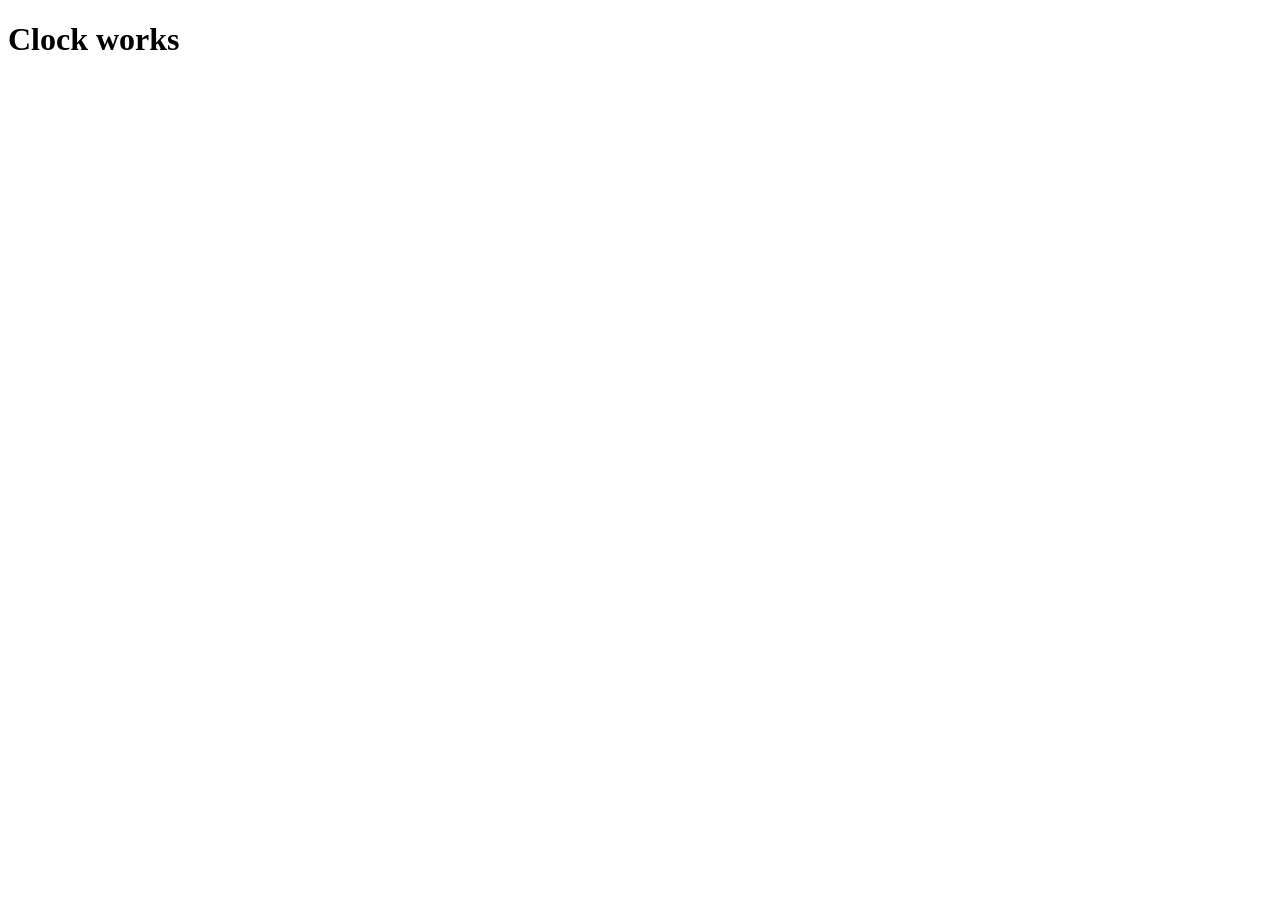
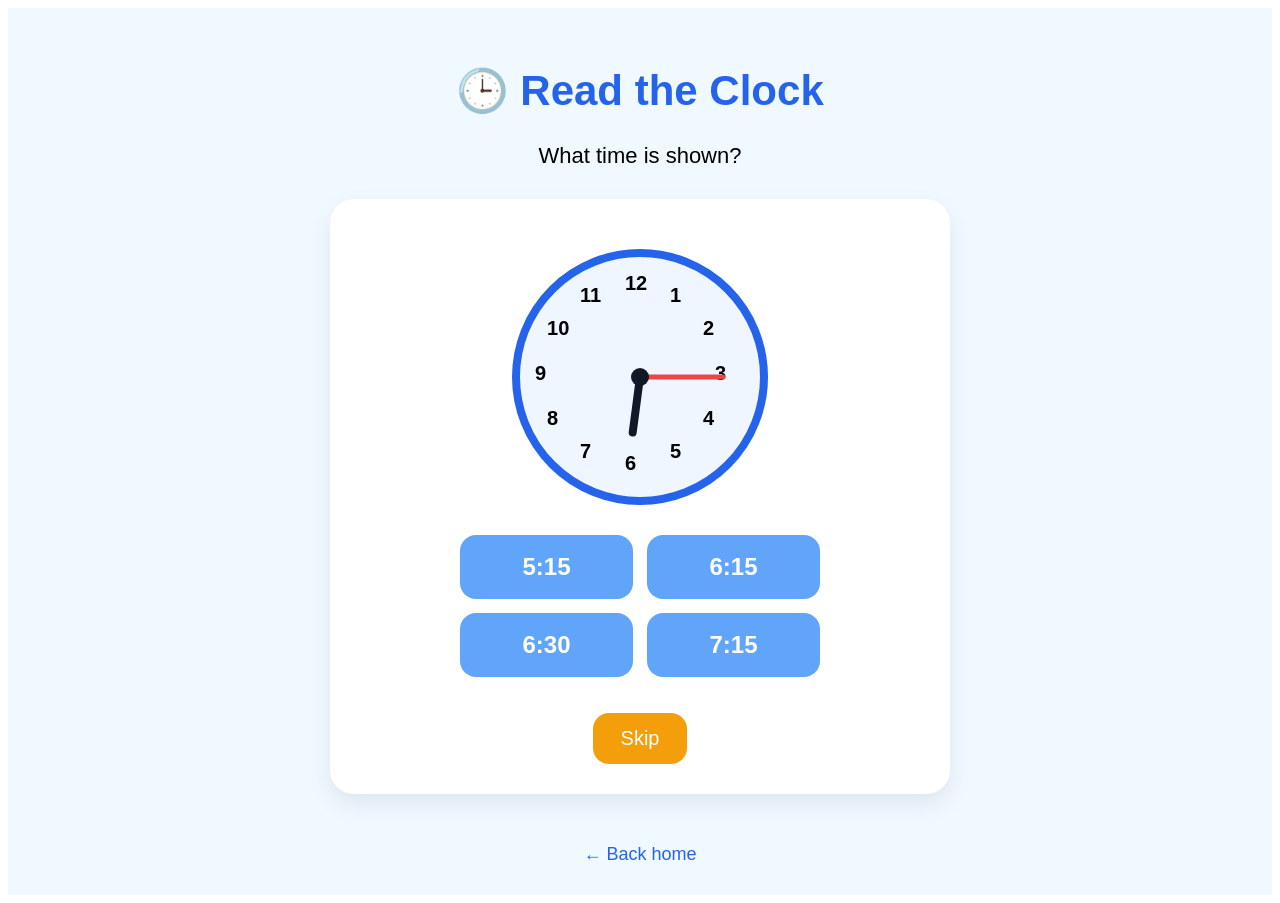
Before and after one commit to ossthun/kids, a Next.js app: page /clock in a window 1280 px wide. Before the commit the page ends 800 px from the top, so only its background shows below. Built offline with nearby package versions, Linux system fonts and the light colour scheme.

Commit message:
Implement interactive clock with random time questions

```diff
--- a/pages/clock.js
+++ b/pages/clock.js
@@ -1,5 +1,232 @@
+import { useEffect, useState } from "react";
+import { getLanguage, translations } from "../translations";
+
+function randomHour() {
+  return Math.floor(Math.random() * 12) + 1;
+}
+
+function randomMinute() {
+  const options = [0, 15, 30, 45];
+  return options[Math.floor(Math.random() * options.length)];
+}
+
+function formatTime(hour, minute) {
+  return `${hour}:${minute.toString().padStart(2, "0")}`;
+}
+
 export default function ClockPage() {
+  const [language, setLanguage] = useState("en");
+  const [hour, setHour] = useState(randomHour());
+  const [minute, setMinute] = useState(randomMinute());
+  const [message, setMessage] = useState("");
 
+  useEffect(() => {
+    setLanguage(getLanguage());
+  }, []);
 
-  return <h1>Clock works</h1>;
+  const t = translations[language];
+
+  const hourAngle = ((hour % 12) + minute / 60) * 30;
+  const minuteAngle = minute * 6;
+
+  const correctAnswer = formatTime(hour, minute);
+
+  const wrongAnswers = [
+    formatTime(hour === 12 ? 1 : hour + 1, minute),
+    formatTime(hour, minute === 45 ? 0 : minute + 15),
+    formatTime(hour === 1 ? 12 : hour - 1, minute)
+  ];
+
+  const answers = [correctAnswer, ...wrongAnswers].sort();
+
+  const nextQuestion = () => {
+    setHour(randomHour());
+    setMinute(randomMinute());
+    setMessage("");
+  };
+
+  const checkAnswer = (answer) => {
+    if (answer === correctAnswer) {
+      setMessage(t.correct);
+      setTimeout(nextQuestion, 700);
+    } else {
+      setMessage(t.tryAgain);
+    }
+  };
+
+  return (
+    <main style={styles.page}>
+      <h1 style={styles.title}>{t.clockTitle}</h1>
+
+      <p style={styles.subtitle}>{t.clockSubtitle}</p>
+
+      <div style={styles.card}>
+        <div style={styles.clock}>
+          {[...Array(12)].map((_, i) => {
+            const number = i === 0 ? 12 : i;
+            const angle = i * 30;
+
+            return (
+              <span
+                key={number}
+                style={{
+                  ...styles.number,
+                  transform: `rotate(${angle}deg) translate(0, -90px) rotate(-${angle}deg)`
+                }}
+              >
+                {number}
+              </span>
+            );
+          })}
+
+          <div
+            style={{
+              ...styles.hourHand,
+              transform: `rotate(${hourAngle}deg)`
+            }}
+          />
+
+          <div
+            style={{
+              ...styles.minuteHand,
+              transform: `rotate(${minuteAngle}deg)`
+            }}
+          />
+
+          <div style={styles.centerDot} />
+        </div>
+
+        <div style={styles.answers}>
+          {answers.map((answer) => (
+            <button
+              key={answer}
+              onClick={() => checkAnswer(answer)}
+              style={styles.answerButton}
+            >
+              {answer}
+            </button>
+          ))}
+        </div>
+
+        <p style={styles.message}>{message}</p>
+
+        <button onClick={nextQuestion} style={styles.skipButton}>
+          {t.skip}
+        </button>
+      </div>
+
+      <a href="/" style={styles.backLink}>
+        {t.backHome}
+      </a>
+    </main>
+  );
 }
+
+const styles = {
+  page: {
+    minHeight: "100vh",
+    background: "#f0f9ff",
+    padding: "30px",
+    textAlign: "center",
+    fontFamily: "Arial, sans-serif"
+  },
+  title: {
+    fontSize: "42px",
+    color: "#2563eb"
+  },
+  subtitle: {
+    fontSize: "22px"
+  },
+  card: {
+    maxWidth: "560px",
+    margin: "30px auto",
+    background: "white",
+    borderRadius: "24px",
+    padding: "30px",
+    boxShadow: "0 10px 25px rgba(0,0,0,0.08)"
+  },
+  clock: {
+    width: "240px",
+    height: "240px",
+    border: "8px solid #2563eb",
+    borderRadius: "50%",
+    margin: "20px auto 30px",
+    position: "relative",
+    background: "#eff6ff"
+  },
+  number: {
+    position: "absolute",
+    left: "105px",
+    top: "105px",
+    fontSize: "20px",
+    fontWeight: "bold"
+  },
+  hourHand: {
+    position: "absolute",
+    width: "8px",
+    height: "60px",
+    background: "#111827",
+    left: "116px",
+    top: "60px",
+    transformOrigin: "bottom center",
+    borderRadius: "8px"
+  },
+  minuteHand: {
+    position: "absolute",
+    width: "5px",
+    height: "85px",
+    background: "#ef4444",
+    left: "117.5px",
+    top: "35px",
+    transformOrigin: "bottom center",
+    borderRadius: "8px"
+  },
+  centerDot: {
+    position: "absolute",
+    width: "18px",
+    height: "18px",
+    background: "#111827",
+    borderRadius: "50%",
+    left: "111px",
+    top: "111px"
+  },
+  answers: {
+    display: "grid",
+    gridTemplateColumns: "repeat(2, 1fr)",
+    gap: "14px",
+    maxWidth: "360px",
+    margin: "0 auto"
+  },
+  answerButton: {
+    padding: "18px",
+    background: "#60a5fa",
+    color: "white",
+    border: "none",
+    borderRadius: "16px",
+    fontSize: "24px",
+    fontWeight: "bold",
+    cursor: "pointer"
+  },
+  message: {
+    fontSize: "26px",
+    fontWeight: "bold",
+    marginTop: "24px"
+  },
+  skipButton: {
+    marginTop: "10px",
+    padding: "14px 28px",
+    background: "#f59e0b",
+    color: "white",
+    border: "none",
+    borderRadius: "16px",
+    fontSize: "20px",
+    cursor: "pointer"
+  },
+  backLink: {
+    display: "inline-block",
+    marginTop: "20px",
+    color: "#2563eb",
+    fontSize: "18px",
+    textDecoration: "none"
+  }
+};
```
